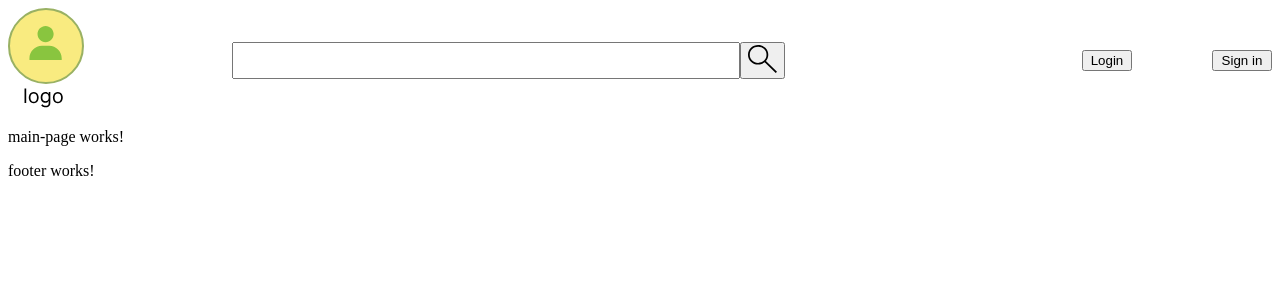
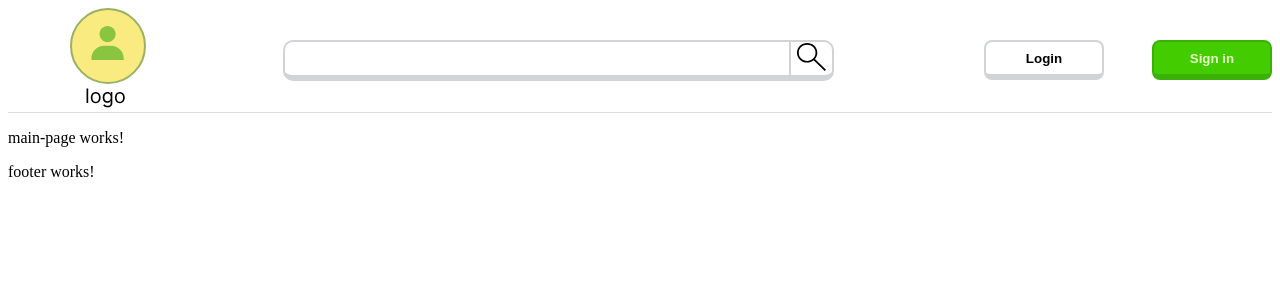
Before and after one commit to Daniquinteero/PIGS2024, an Angular app: page /home in a window 1280 px wide. Shown: the top 300 px of the page. Built offline with nearby package versions, Linux system fonts and the light colour scheme.

Commit message:
interfaz de usuario del header terminado

```diff
--- a/src/app/components/header/header.component.css
+++ b/src/app/components/header/header.component.css
@@ -2,7 +2,16 @@
   width: 100%;
   display: flex;
   flex-direction: row;
+  justify-content: center;
+  align-items: center;
+  border-bottom: 1px solid #dbdbdb;
+}
 
+.logoContainer{
+  width: 200px;
+  display: flex;
+  justify-content: center;
+  align-items: center;
 }
 .searchBar{
   margin: auto;
@@ -13,6 +22,17 @@
 .searchInput{
   max-width: 100%;
   width: 500px;
+  border-bottom-left-radius: 10px;
+  border-top-left-radius: 10px;
+  border-top: 2px solid #D0D4D7;
+  border-left: 2px solid #D0D4D7;
+  border-bottom: 6px solid #D0D4D7;
+  border-right: none;
+  outline: none;
+  text-indent: 5px;
+}
+.searchInput:hover{
+  box-shadow: 0 0 5px rgba(0, 0, 0, 0.3);
 }
 
 .headerButons{
@@ -20,19 +40,96 @@
   flex-direction: row;
   align-items: center;
   margin-left: auto;
-  gap: 5em;
+  gap: 3em;
+}
+.searchButton{
+  background-color: white;
+  border-bottom-right-radius: 10px;
+  border-top-right-radius: 10px;
+  border-left: 2px solid black;
+  border-top: 2px solid #D0D4D7;
+  border-left: 2px solid #D0D4D7;
+  border-bottom: 6px solid #D0D4D7;
+  border-right: 2px solid #D0D4D7;
+}
+.searimage{
+  height: auto;
+}
+.searchButton:hover{
+  box-shadow: 0 0 5px rgba(0, 0, 0, 0.3);
 }
 
 .loginButon{
   position: relative;
-  width: 50px;
+  width: 120px;
+  height: 40px;
+  background-color: white;
+  font-weight: bold;
+  border-radius: 8px;
+  border-left: 2px solid black;
+  border-top: 2px solid #D0D4D7;
+  border-left: 2px solid #D0D4D7;
+  border-bottom: 6px solid #D0D4D7;
+  border-right: 2px solid #D0D4D7;
+}
+.loginButon:hover{
+  background-color: #e6ecee;
+}
+.loginButon:active{
+  animation: pulsar 0.2s cubic-bezier(.4,0,.2,1);
+}
+@keyframes pulsar {
+
+  from{
+    transform: scale(1);
+  }
+  to{
+    transform: scale(0.9);
+  }
 }
 .registerButon{
   position: relative;
-  width: 60px;
+  width: 120px;
+  height: 40px;
+  font-weight: bold;
+  background-color: #43CD00;
+  color: #E7FFC6;
+  border-radius: 8px;
+  border-left: 2px solid black;
+  border-top: 2px solid #3AB109;
+  border-left: 2px solid #3AB109;
+  border-bottom: 6px solid #3AB109;
+  border-right: 2px solid #3AB109;
 }
+.registerButon:hover{
+  background-color: #3dbe01;
+}
+.registerButon:active{
+  animation: pulsar 0.2s cubic-bezier(.4,0,.2,1);;
+}
+
 @media (max-width: 900px){
+  .logoContainer{
+    width:100px;
+  }
+  .logo img{
+    width: 80%;
+  }
+  .container{
+    gap: 5px;
+  }
   .searchInput{
     width: 100%;
   }
+  .headerButons{
+    gap: 1em;
+  }
+  .loginButon{
+    width: 100%;
+    height: 35px;
+  }
+  .registerButon{
+    width: 100%;
+    height: 35px;
+  }
 }
--- a/src/app/components/header/header.component.html
+++ b/src/app/components/header/header.component.html
@@ -1,8 +1,12 @@
+
 <div class="container">
-  <a class="logo" routerLink="/home"><img src="assets/IMG/logo%20image.svg"></a>
+  <div class="logoContainer">
+    <a class="logo" routerLink="/home"><img src="assets/IMG/logo%20image.svg"></a>
+  </div>
+
   <div class="searchBar">
     <input class="searchInput">
-    <button class="searchButton" type="button"><img src="assets/IMG/lupa.svg"></button>
+    <button class="searchButton" type="button"><img class="searimage" src="assets/IMG/lupa.svg"></button>
   </div>
 
   <div class="headerButons">
```
